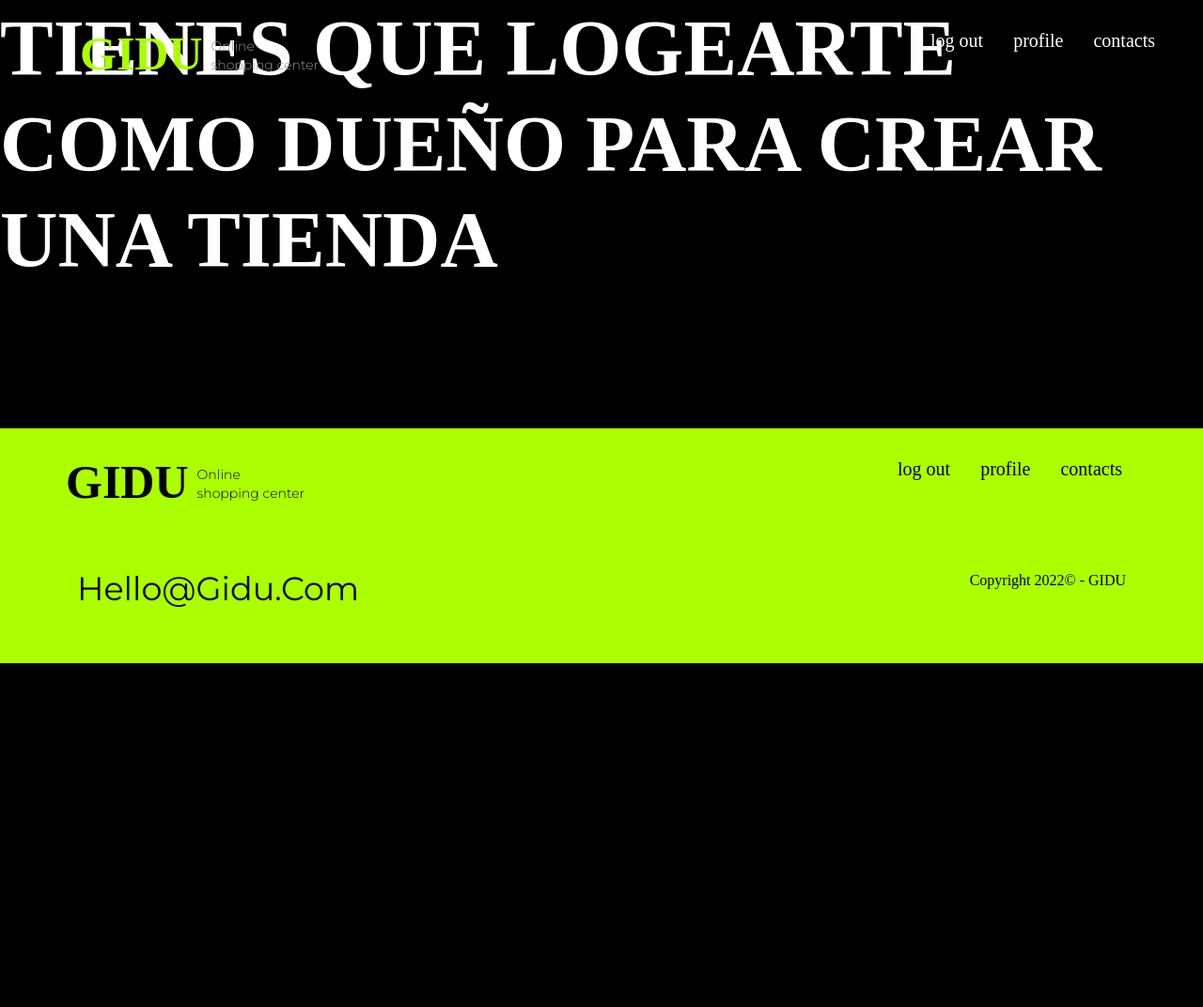
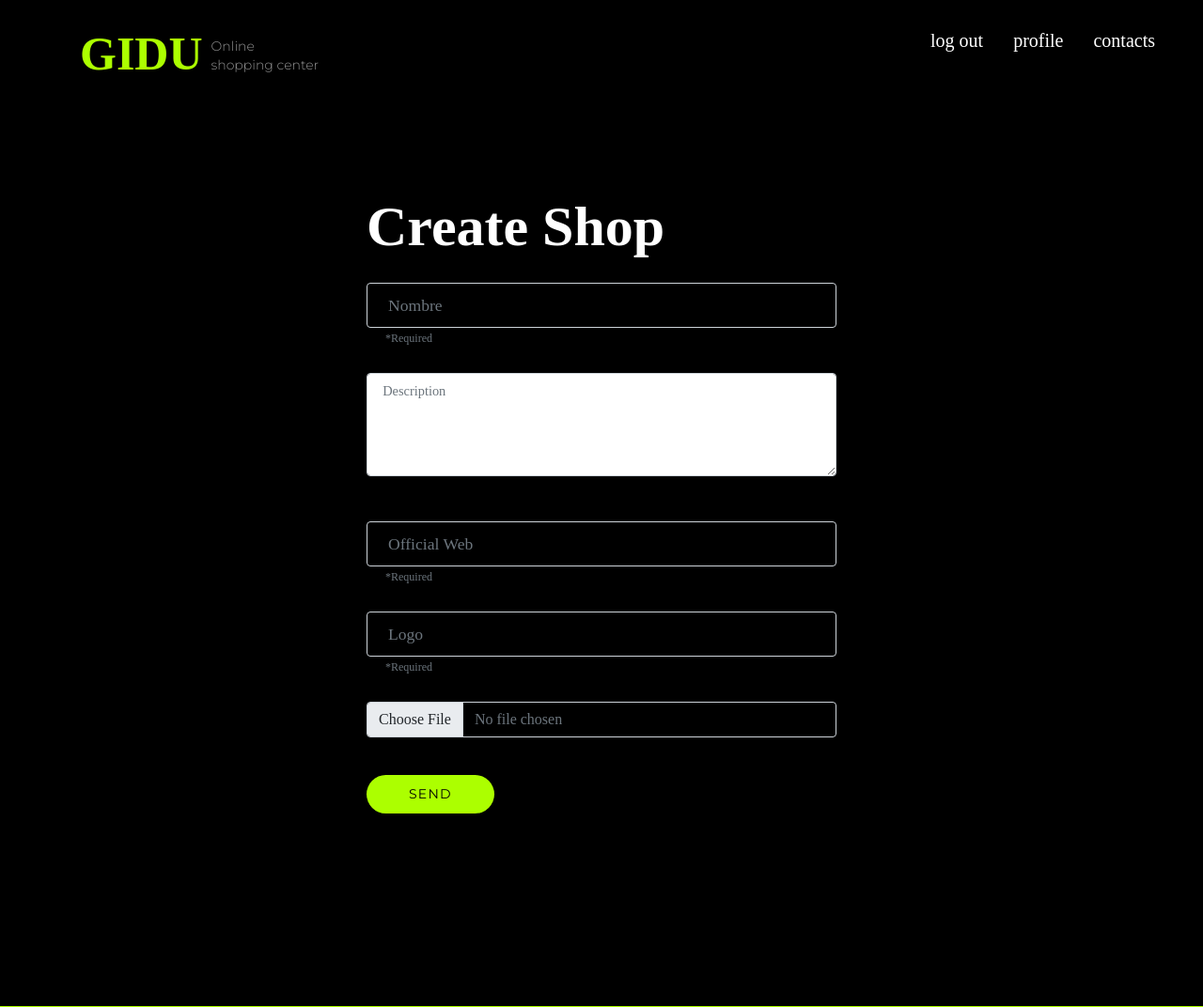
Before and after one commit to giovannitakeshisesta/centrocomercial1, a Node server app: page /tienda/create in a window 1280 px wide. Shown: the top 1072 px of the page at 94% size. Before the commit the page ends 706 px from the top, so only its background shows below. Run offline with Node 20, Linux system fonts and the light colour scheme; the visitor is signed in with stand-in values (Sample User, id 1); some libraries are stand-ins or nearby versions; some web fonts are replaced.

Commit message:
a lot of bugs solved

```diff
--- a/config/routes.config.js
+++ b/config/routes.config.js
@@ -38,7 +38,7 @@ router.post('/editUser/:userId/editUserImage',  myMw.isTheUser, upload.single('i
 router.post('/editUser/:userId/editEmail',      myMw.isTheUser, user.sendEmail)
 router.get ('/editUser/editmail/:token/:email', myMw.isNotAuth, user.editEmail)
 router.post('/editUser/:userId/editPw',         myMw.isTheUser, user.editPw)
-router.post('/editUser/:userId/abreTienda',     myMw.isTheUser, user.abretienda)
+//router.post('/editUser/:userId/abreTienda',     myMw.isTheUser, user.abretienda)
 router.post('/editUser/:userId/delete',         myMw.isTheUser, user.userDelete)
 
 //----------------------------------------------------------------------
--- a/controllers/misc.controller.js
+++ b/controllers/misc.controller.js
@@ -5,11 +5,8 @@ const User = require('../models/user.model');
 const Like = require('../models/like.model');
 const Comment = require('../models/comment.model');
 
-
-
-
 // -------------------------------------------------------------------------------
-//  SHOW TIENDAS AT THE HOME PAGE
+//  SHOW  ALL TIENDAS AT THE HOME PAGE
 
 module.exports.home = (req, res, next) => {
   Tienda.find()
@@ -18,8 +15,9 @@ module.exports.home = (req, res, next) => {
     .catch((error) => next(error));
 };
 
+
 // -------------------------------------------------------------------------------
-//  SHOW TIENDA PAGE
+//  SHOW ONE TIENDA PAGE
 
 module.exports.tienda = (req, res, next) => {
   Tienda.findById(req.params.tiendaId)
@@ -41,6 +39,7 @@ module.exports.tienda = (req, res, next) => {
   })
   .catch(error => next(error));
 };
+
 
 // -------------------------------------------------------------------------------
 //  TIENDA CREATE - GET FORM
@@ -70,6 +69,7 @@ module.exports.tiendaDoCreate = (req, res, next) => {
 
   tienda
     .save()
+    .then(()=> { return User.findByIdAndUpdate(req.user, {dueño : "on"}) })
     .then(() => res.redirect('/'))
     .catch((error) => {
       if (error instanceof mongoose.Error.ValidationError) {
@@ -83,6 +83,7 @@ module.exports.tiendaDoCreate = (req, res, next) => {
       }
     });
 };
+
 
 // -------------------------------------------------------------------------------
 // TIENDA EDIT - GET FORM
@@ -119,13 +120,19 @@ module.exports.tiendaDoEdit = (req, res, next) => {
 
     })
     .catch((error) => {
+      console.log("ASDASDASDASDASDASD",error)
       if (error instanceof mongoose.Error.ValidationError) {
-        res.status(400).redirect(`/tienda/${tiendaId}/edit`);
+        Tienda.findById(tiendaId)
+        .then((tienda) => {
+          res.render('tienda/tiendaEdit', {tienda,errors: error.errors});
+        })
+        .catch(next)
       } else {
         next(error);
       }
     });
 };
+
 
 // -------------------------------------------------------------------------------
 // DELETE TIENDA and products,like,comments
@@ -147,6 +154,8 @@ module.exports.tiendaDelete = (req, res, next) => {
 }
 
 
+
+// -------------------------------------------------------------------------------
 // -------------------------------------------------------------------------------
 //  PRODUCTO CREATE - GET FORM
 
@@ -230,17 +239,24 @@ module.exports.productoEdit = (req, res, next) => {
     .catch(next)
 }
 
+
 // PRODUCTO EDIT . POST FORM
 module.exports.productoDoEdit = (req, res, next) => {
   let productoId = req.params.productoId
+  let tiendaId = req.params.tiendaId
 
   Producto.findByIdAndUpdate(productoId, req.body, { runValidators: true, new: true } )
-    .then(producto => {
-      res.redirect(`/producto/${producto.id}`)
-    })
+
+    .then(() => { res.redirect(`/producto/${productoId}`)})
+
     .catch((error) => {
       if (error instanceof mongoose.Error.ValidationError) {
-        res.status(400).redirect(`/producto/${productoId}/edit`);
+        Producto.findById(productoId)
+        .then( producto => {
+          res.render('producto/productoEdit', { producto ,tiendaId, errors: error.errors})
+        })
+        .catch(next)
+
       } else {
         next(error);
       }
@@ -264,9 +280,10 @@ module.exports.productoDelete = (req, res, next) => {
     res.redirect(`/tienda/${req.params.tiendaId}`)
 }
 
-// -------------------------------------------------------------------------------
 
 
+// -------------------------------------------------------------------------------
+// -------------------------------------------------------------------------------
 // Show your (user) tienda
 module.exports.yourTienda = (req, res, next) => {
   const userId = req.params.userId
@@ -292,3 +309,6 @@ module.exports.yourTienda = (req, res, next) => {
   })
   .catch(err => next(err))
 }
+
+
+// -------------------------------------------------------------------------------
--- a/models/tienda.model.js
+++ b/models/tienda.model.js
@@ -8,12 +8,12 @@ const tiendaSchema = new Schema({
   name: {
     type: String,
     required: [true, 'Name is required'],
-    minlength: [3, 'Enter at least 10 characters ']
+    minlength: [3, 'Enter at least 3 characters ']
   },
   description: {
     type: String,
-    //minlength: [10, 'Enter at least 10 characters '],
-    default : 'Lorem ipsum dolor sit amet, consectetur adipiscing elit, sed do eiusmod tempor incididunt ut labore et dolore magna aliqua. Ut enim ad minim veniam, quis nostrud exercitation ullamco laboris nisi ut aliquip ex ea commodo consequat. '
+    minlength: [10, 'Enter at least 10 characters '],
+    required : [true, 'A description is required']
   },
   categories: {
     type: [String],
--- a/views/misc/home.hbs
+++ b/views/misc/home.hbs
@@ -13,9 +13,10 @@
     </div>
 
     {{#ifDueñoisOff dueño=currentUser.dueño}}
-    <form method="POST" action="/editUser/{{currentUser.id}}/abreTienda">
+    <a href="/tienda/create">Open your Shop</a>
+    {{!-- <form method="POST" action="/editUser/{{currentUser.id}}/abreTienda">
         <button type="submit" class="btn-brand-2 input-createTienda">Open your Shop!</button>
-    </form>
+    </form>  --}}
     {{/ifDueñoisOff }}
   </div>
 
--- a/views/partials/productoForm.hbs
+++ b/views/partials/productoForm.hbs
@@ -8,12 +8,14 @@
       <h3 class="mb-2 small">Add product</h3>
       <form action="/producto/{{tiendaId}}/create"  method="POST">
     {{/if}}
+
       {{!-- NAME --}}
       <div class="form-group mb-1">
         <label for="name">Name</label>
         <input name="name" type="text" id="name" placeholder="Enter name"
           class="form-control {{#if errors.name}}is-invalid{{/if}}"
           value="{{ producto.name }}"
+          required
         >
         {{#if errors.name}}
           <div class="invalid-feedback">
@@ -22,19 +24,25 @@
         {{/if}}
       </div>
 
+
       {{!-- DESCRIPCION --}}
+      <p>{{ producto.description }}</p>
       <div class="form-group mb-1">
         <label for="description">description</label>
-        <input name="description" type="text" id="description" placeholder="Enter description"
+        <textarea
+          name="description" type="text" id="description" placeholder="Enter description"
           class="form-control {{#if errors.description}}is-invalid{{/if}}"
-          value="{{ producto.description }}"
-        >
+          {{!-- value="{{ producto.description }}" --}}
+          required
+          rows="4">{{producto.description }}</textarea>
+
         {{#if errors.description}}
           <div class="invalid-feedback">
             {{errors.description.message}}
           </div>
         {{/if}}
       </div>
+
 
       {{!-- PRECIO --}}
       <div class="form-group mb-1">
@@ -45,7 +53,7 @@
         >
         {{#if errors.precio}}
           <div class="invalid-feedback">
-            {{errors.precio.message}}
+            price is required
           </div>
         {{/if}}
       </div>
@@ -56,6 +64,7 @@
         <input name="image1" type="text" id="image1" placeholder="Enter image1"
           class="form-control {{#if errors.image1}}is-invalid{{/if}}"
           value="{{ producto.image1 }}"
+          required
         >
         {{#if errors.image1}}
           <div class="invalid-feedback">
@@ -63,6 +72,13 @@
           </div>
         {{/if}}
       </div>
+
+      <button type="submit" class="btn-brand-1 mt-3">Send</button>
+
+    </form>
+  </div>
+</div>
+
 
 {{!-- IMAGE 2--}}
 {{!-- <div class="form-group mb-1">
@@ -77,9 +93,3 @@
     </div>
   {{/if}}
 </div> --}}
-
-      <button type="submit" class="btn-brand-1 mt-3">Send</button>
-
-    </form>
-  </div>
-</div>
--- a/views/partials/tiendaForm.hbs
+++ b/views/partials/tiendaForm.hbs
@@ -1,6 +1,5 @@
 <div id="tiendaForm" class="d-flex justify-content-center">
   <div class="form-block">
-
 
     {{#if edit }}
       <h3 class="mb-4 small">Edit Shop</h3>
@@ -9,20 +8,6 @@
       <h3 class="mb-4 small">Create Shop</h3>
       <form action="/tienda/create"             method="POST" enctype="multipart/form-data" class="form">
     {{/if}}
-
-  {{!--
-      <div class="form-group mb-1">
-        <label for="name">Name</label>
-        <input name="name" type="text" id="name" placeholder="Enter name"
-          class="form-control {{#if errors.name}}is-invalid{{/if}}"
-          value="{{ tienda.name }}"
-        >
-        {{#if errors.name}}
-          <div class="invalid-feedback">
-            {{errors.name.message}}
-          </div>
-        {{/if}}
-      </div> --}}
 
 
     {{!-- Name --}}
@@ -49,24 +34,11 @@
     </div>
 
 
-      {{!-- <div class="form-group mb-1">
-        <label for="description">description</label>
-        <input name="description" type="text" id="description" placeholder="Enter description"
-          class="form-control {{#if errors.description}}is-invalid{{/if}}"
-          value="{{ tienda.description }}"
-        >
-        {{#if errors.description}}
-          <div class="invalid-feedback">
-            {{errors.description.message}}
-          </div>
-        {{/if}}
-      </div>  --}}
-
 
     {{!-- Description --}}
     <div class="form-group mt-5">
       <div class="input-contain mt-3 mb-4 mt-0">
-          <input
+        <textarea
           type="text"
           id="description"
           name="description"
@@ -74,7 +46,8 @@
           value="{{tienda.description}}"
           aria-labelledby="placeholder-fname"
           class="form-control {{#if errors.description}} is-invalid {{/if}} input-material"
-          >
+          rows="4">{{tienda.description}}</textarea>
+
         <label class="placeholder-text" for="description" id="placeholder-fname">
             <div class="text">Description</div>
         </label>
@@ -85,6 +58,74 @@
         {{/if}}
       </div>
     </div>
+
+
+      {{!-- Oficial Web --}}
+      <div class="form-group mt-5">
+        <div class="input-contain mt-3 mb-4 mt-0">
+          <input
+            type="text"
+            id="officialWeb"
+            name="officialWeb"
+            autocomplete="off"
+            value="{{tienda.officialWeb}}"
+            aria-labelledby="placeholder-fname"
+            class="form-control {{#if errors.officialWeb}} is-invalid {{/if}} input-material"
+          >
+          <label class="placeholder-text" for="officialWeb" id="placeholder-fname">
+              <div class="text">Official Web</div>
+          </label>
+          {{#if errors.officialWeb }}
+            <span class="invalid-input">*{{errors.officialWeb.message}}</span>
+          {{else}}
+            <span>*Required</span>
+          {{/if}}
+        </div>
+      </div>
+
+
+      {{!-- Logo --}}
+      <div class="form-group mt-5">
+        <div class="input-contain mt-3 mb-4 mt-0">
+          <input
+            type="text"
+            id="logo"
+            name="logo"
+            autocomplete="off"
+            value="{{tienda.logo}}"
+            aria-labelledby="placeholder-fname"
+            class="form-control {{#if errors.logo}} is-invalid {{/if}} input-material"
+          >
+          <label class="placeholder-text" for="logo" id="placeholder-fname">
+              <div class="text">Logo</div>
+          </label>
+          {{#if errors.logo }}
+            <span class="invalid-input">*{{errors.logo.message}}</span>
+          {{else}}
+            <span>*Required</span>
+          {{/if}}
+        </div>
+      </div>
+
+
+      {{!-- Drag Img --}}
+      <div class="form-group input-contain input-contain mt-5 mb-4 mt-0">
+        {{!-- <label for="image" class="form-label drag-label">Image {{ tienda.image }}</label> --}}
+        <input name="image" type="file" id="image"
+        accept=".jpg, .png"
+        class="form-control input-material drag-input"
+        >
+      </div>
+
+
+      {{!-- Submit --}}
+      <button type="submit" class="btn-brand-1 mt-3">Send</button>
+    </form>
+  </div>
+</div>
+
+
+
 
 
       {{!-- <div class="form-group mb-1">
@@ -123,80 +164,6 @@
         </div>
       </div> --}}
 
-
-      {{!-- Oficial Web --}}
-      {{!-- <div class="form-group mb-1">
-        <label for="officialWeb">officialWeb</label>
-        <input name="officialWeb" type="text" id="officialWeb" placeholder="Enter officialWeb"
-          class="form-control {{#if errors.officialWeb}}is-invalid{{/if}}"
-          value="{{ tienda.officialWeb }}"
-        >
-        {{#if errors.officialWeb}}
-          <div class="invalid-feedback">
-            {{errors.officialWeb.message}}
-          </div>
-        {{/if}}
-      </div> --}}
-
-
-      {{!-- Oficial Web --}}
-      <div class="form-group mt-5">
-        <div class="input-contain mt-3 mb-4 mt-0">
-          <input
-            type="text"
-            id="officialWeb"
-            name="officialWeb"
-            autocomplete="off"
-            value="{{tienda.officialWeb}}"
-            aria-labelledby="placeholder-fname"
-            class="form-control {{#if errors.officialWeb}} is-invalid {{/if}} input-material"
-          >
-          <label class="placeholder-text" for="officialWeb" id="placeholder-fname">
-              <div class="text">Official Web</div>
-          </label>
-          {{#if errors.officialWeb }}
-            <span class="invalid-input">*{{errors.officialWeb.message}}</span>
-          {{else}}
-            <span>*Required</span>
-          {{/if}}
-        </div>
-      </div>
-
-      {{!-- <div class="form-group mb-1">
-        <label for="logo">logo</label>
-        <input name="logo" type="text" id="logo" placeholder="Enter logo"
-          class="form-control {{#if errors.logo}}is-invalid{{/if}}"
-          value="{{ tienda.logo }}"
-        >
-        {{#if errors.logo}}
-          <div class="invalid-feedback">
-            {{errors.logo.message}}
-          </div>
-        {{/if}}
-      </div> --}}
-
-      {{!-- Logo --}}
-      <div class="form-group mt-5">
-        <div class="input-contain mt-3 mb-4 mt-0">
-          <input
-            type="text"
-            id="logo"
-            name="logo"
-            autocomplete="off"
-            value="{{tienda.logo}}"
-            aria-labelledby="placeholder-fname"
-            class="form-control {{#if errors.logo}} is-invalid {{/if}} input-material"
-          >
-          <label class="placeholder-text" for="logo" id="placeholder-fname">
-              <div class="text">Logo</div>
-          </label>
-          {{#if errors.logo }}
-            <span class="invalid-input">*{{errors.logo.message}}</span>
-          {{else}}
-            <span>*Required</span>
-          {{/if}}
-        </div>
-      </div>
 
 {{!--
       <div class="form-group mb-1">
@@ -270,20 +237,3 @@
           {{/if}}
         </div>
       </div> --}}
-
-
-      {{!-- Drag Img --}}
-      <div class="form-group input-contain input-contain mt-5 mb-4 mt-0">
-        {{!-- <label for="image" class="form-label drag-label">Image {{ tienda.image }}</label> --}}
-        <input name="image" type="file" id="image"
-        accept=".jpg, .png"
-        class="form-control input-material drag-input"
-        >
-      </div>
-
-      {{!-- Submit --}}
-      <button type="submit" class="btn-brand-1 mt-3">Send</button>
-
-    </form>
-  </div>
-</div>
--- a/views/tienda/tiendaCreate.hbs
+++ b/views/tienda/tiendaCreate.hbs
@@ -1,15 +1 @@
-{{#if currentUser}}
-{{!-- si eres dueño --}}
-  {{#ifDueñoisOn dueño=currentUser.dueño}}
-    {{>tiendaForm edit=false }}
-  {{/ifDueñoisOn}}
-
-{{!-- si no eres dueño --}}
-  {{#ifDueñoisOff dueño=currentUser.dueño}}
-    <h1>tienes que logearte como dueño para crear una tienda</h1>
-  {{/ifDueñoisOff}}
-
-{{!-- si no estas logueado --}}
-{{else}}
-  <h1>tienes que logearte como dueño para crear una tienda</h1>
-{{/if}}
+{{>tiendaForm edit=false }}
```
Also changed, not shown: controllers/user.controller.js (+8 -8 lines), views/user/editUser.hbs (+5 -3 lines). Lines whose indentation alone changed are shown as unchanged.
